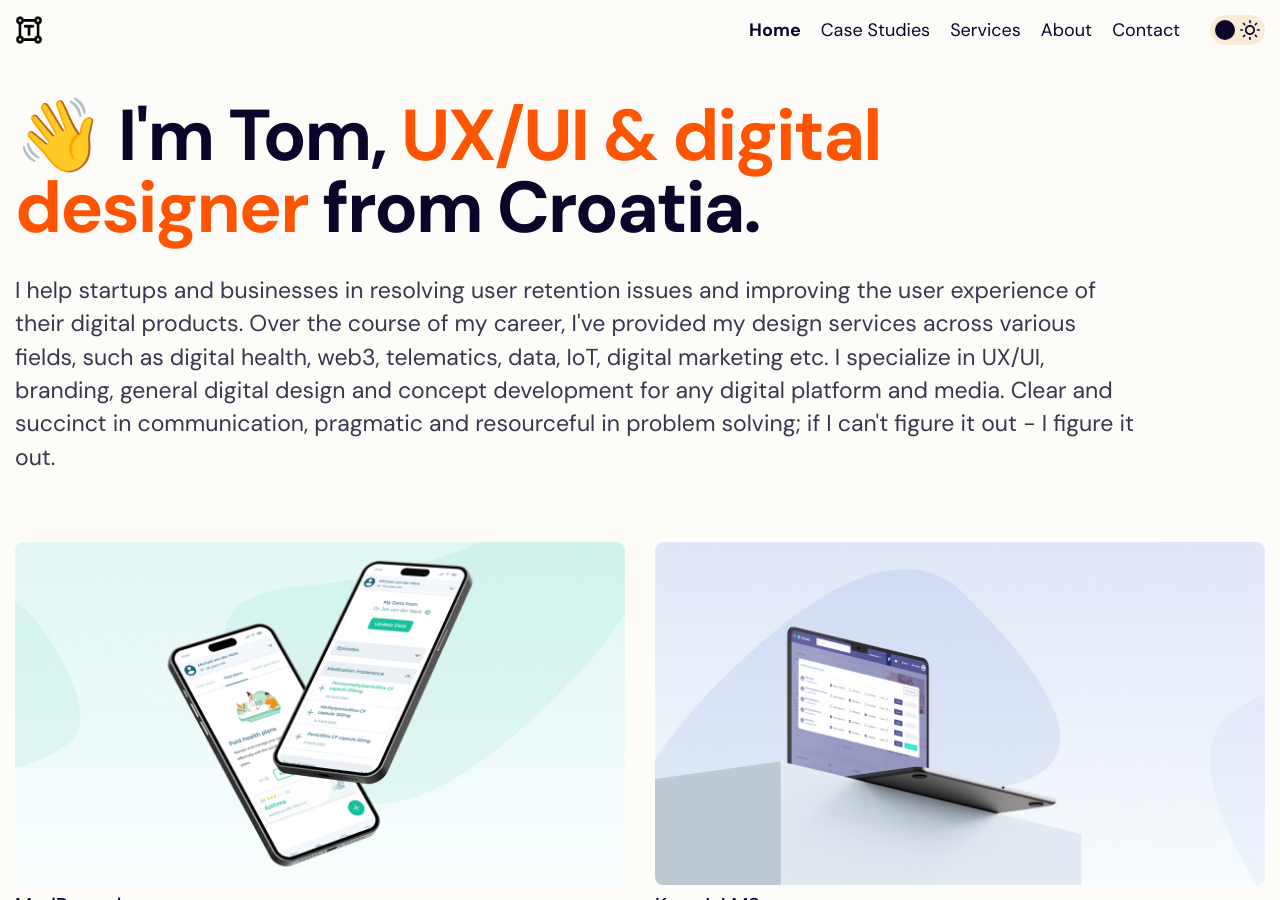
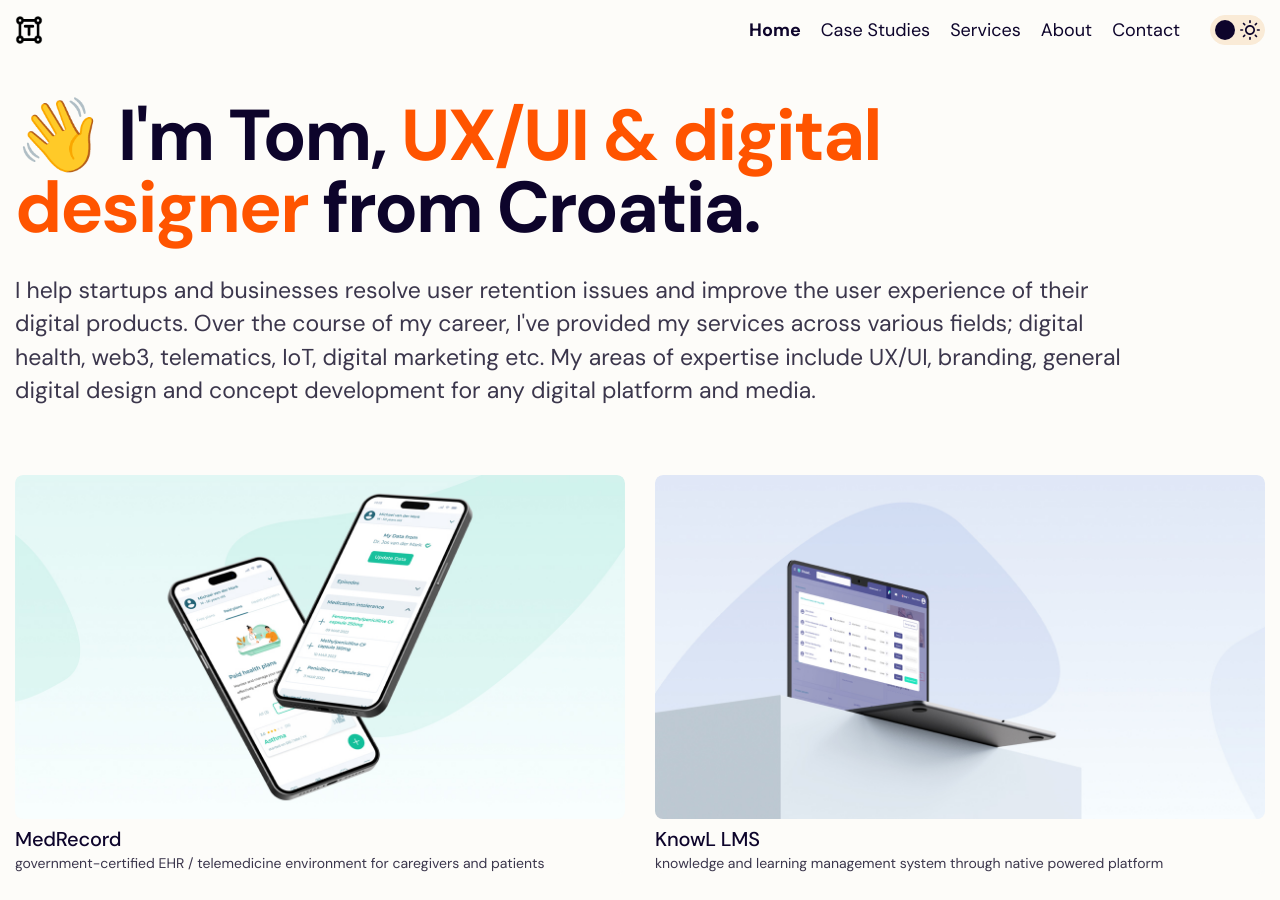
Before and after one commit to tmuxweb/tarheel, a Jekyll site: the page built from pages/home.md, in a window 1280 px wide and 900 px high. Built offline with Jekyll 4.4.1, drawn with Linux system fonts in a browser that asks for light colours.

Commit message:
home fix 2

```diff
--- a/pages/home.md
+++ b/pages/home.md
@@ -2,7 +2,7 @@
 layout: home
 permalink: "/"
 title: "👋 I'm Tom, <strong>UX/UI & digital designer</strong> from Croatia."
-description: "I help startups and businesses in resolving user retention issues and improving the user experience of their digital products. Over the course of my career, I've provided my design services across various fields, such as digital health, web3, telematics, data, IoT, digital marketing etc. I specialize in UX/UI, branding, general digital design and concept development for any digital platform and media. Clear and succinct in communication, pragmatic and resourceful in problem solving; if I can't figure it out - I figure it out."
+description: "I help startups and businesses resolve user retention issues and improve the user experience of their digital products. Over the course of my career, I've provided my services across various fields; digital health, web3, telematics, IoT, digital marketing etc. My areas of expertise include UX/UI, branding, general digital design and concept development for any digital platform and media."
 meta_description: "Tomislav Mavrovic - digital designer"
 meta_title: Tomislav Mavrovic - digital designer
 subscribe: false
```
